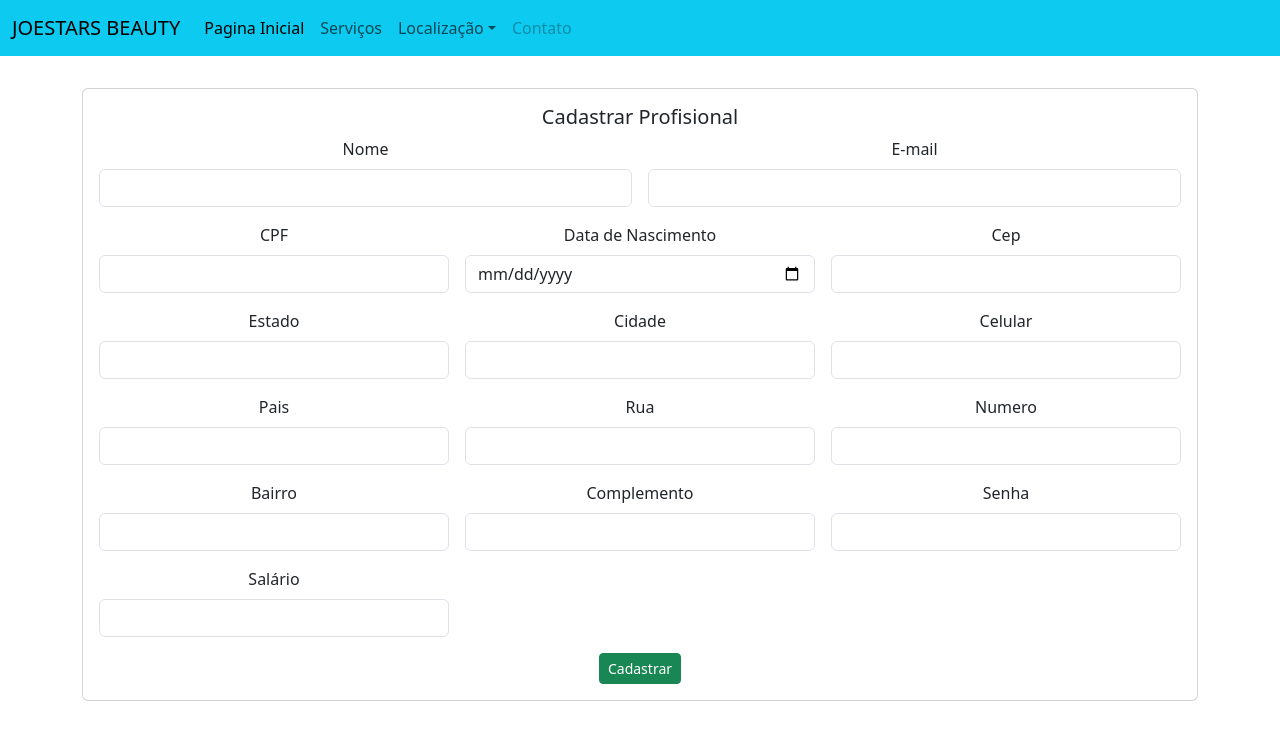
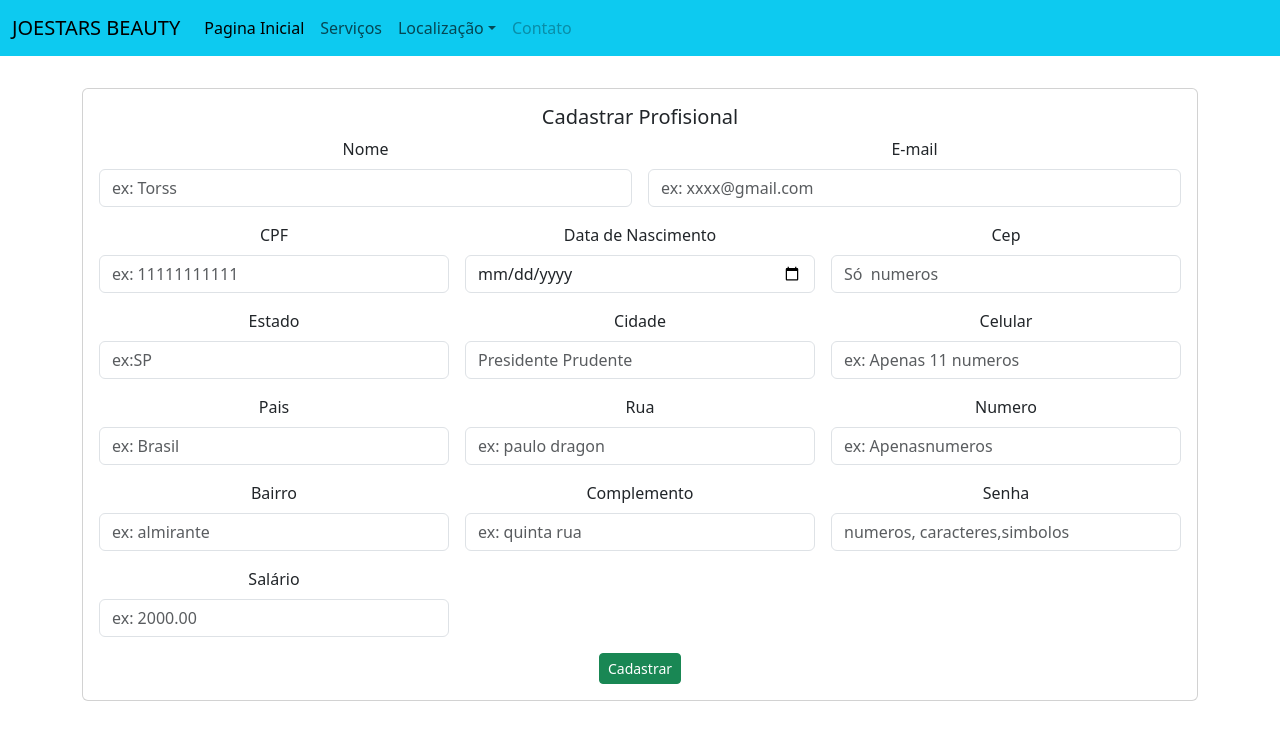
Before and after one commit to Regisjr246/Joestar, a React (Create React App) app: page /CadastroDeProfissionais in a window 1280 px wide. Shown: the top 740 px of the page. Built offline with nearby package versions, Linux system fonts and the light colour scheme.

Commit message:
placeoder

```diff
--- a/src/components/CadastrodeProfissionais.tsx
+++ b/src/components/CadastrodeProfissionais.tsx
@@ -174,16 +174,16 @@ Localização
                         <form onSubmit={cadastrarUsuarioProficional} className='row g-3'>
                             <div className='col-6'>
                                 <label htmlFor="nome" className='form-label'>Nome</label>
-                                <input type="text" name='nome' className='form-control' required onChange={handleState} />
+                                <input type="text" name='nome' className='form-control' required onChange={handleState} placeholder='ex: Torss' />
                             </div>
                             <div className='col-6'>
                                 <label htmlFor="email" className='form-label' >E-mail</label>
-                                <input type="email" name='email' className='form-control' required onChange={handleState} />
+                                <input type="email" name='email' className='form-control' required onChange={handleState}   placeholder='ex: xxxx@gmail.com'/>
 
                             </div>
                             <div className='col-4'>
                                 <label htmlFor="cpf" className='form-label'>CPF</label>
-                                <input type="text" name='cpf' className='form-control' required onChange={handleState} />
+                                <input type="text" name='cpf' className='form-control' placeholder='ex: 11111111111' required onChange={handleState} />
                             </div>
                             <div className='col-4'>
                                 <label htmlFor="cpf" className='form-label'>Data de Nascimento</label>
@@ -193,48 +193,48 @@ Localização
 
                             <div className='col-4'>
                                 <label htmlFor="celular" className='form-label'>Cep</label>
-                                <input type="text" name='cep' className='form-control' required onBlur={findCep} onChange={handleState} />
+                                <input type="text" name='cep' className='form-control' required onBlur={findCep} onChange={handleState}  placeholder='Só  numeros'/>
                             </div>
                             <div className='col-4'>
                                 <label htmlFor="cpf" className='form-label'>Estado</label>
-                                <input type="text" name='estado' value={estado} className='form-control' required onChange={handleState} />
+                                <input type="text" name='estado' value={estado} className='form-control' required onChange={handleState}  placeholder='ex:SP'/>
                             </div>
 
                             <div className='col-4'>
                                 <label htmlFor="cpf" className='form-label'>Cidade</label>
-                                <input type="text" value={localidade} id='localidade' name='localidade' className='form-control' required onChange={handleState} />
+                                <input type="text" value={localidade} id='localidade' name='localidade' className='form-control' required onChange={handleState} placeholder='Presidente Prudente'/>
                             </div>
                             <div className='col-4'>
                                 <label htmlFor="celular" className='form-label'>Celular</label>
-                                <input type="text" name='celular' className='form-control' required onChange={handleState} />
+                                <input type="text" name='celular' className='form-control' required onChange={handleState} placeholder='ex: Apenas 11 numeros'/>
                             </div>
                             <div className='col-4'>
                                 <label htmlFor="celular" className='form-label'>Pais</label>
-                                <input type="text" name='pais' className='form-control' required onChange={handleState} />
+                                <input type="text" name='pais' className='form-control' required onChange={handleState} placeholder='ex: Brasil'/>
                             </div>
                             <div className='col-4'>
                                 <label htmlFor="celular" className='form-label'>Rua</label>
-                                <input type="text" name='rua' className='form-control' required onChange={handleState} />
+                                <input type="text" name='rua' className='form-control' required onChange={handleState} placeholder='ex: paulo dragon'/>
                             </div>
                             <div className='col-4'>
                                 <label htmlFor="celular" className='form-label'>Numero</label>
-                                <input type="text" name='numero' className='form-control' required onChange={handleState} />
+                                <input type="text" name='numero' className='form-control' required onChange={handleState} placeholder='ex: Apenasnumeros'/>
                             </div>
                             <div className='col-4'>
                                 <label htmlFor="celular" className='form-label'>Bairro</label>
-                                <input type="text" name='bairro' className='form-control' required onChange={handleState} />
+                                <input type="text" name='bairro' className='form-control' required onChange={handleState} placeholder='ex: almirante'/>
                             </div>
                             <div className='col-4'>
                                 <label htmlFor="celular" className='form-label'>Complemento</label>
-                                <input type="text" name='complemento' className='form-control' required onChange={handleState} />
+                                <input type="text" name='complemento' className='form-control' required onChange={handleState}placeholder='ex: quinta rua' />
                             </div>
                             <div className='col-4'>
                                 <label htmlFor="password" className='form-label'>Senha</label>
-                                <input type="password" name='password' className='form-control' required onChange={handleState} />
+                                <input type="password" name='password' className='form-control' required onChange={handleState} placeholder='numeros, caracteres,simbolos' />
                             </div>
                             <div className='col-4'>
                                 <label htmlFor="salario" className='form-label'>Salário</label>
-                                <input type="decimal" name='salario' className='form-control' required onChange={handleState} />
+                                <input type="decimal" name='salario' className='form-control' required onChange={handleState} placeholder='ex: 2000.00'/>
                             </div>
                             <div className='col-12'>
                                 <button type='submit' className='btn btn-success btn-sm'>Cadastrar</button>
```
